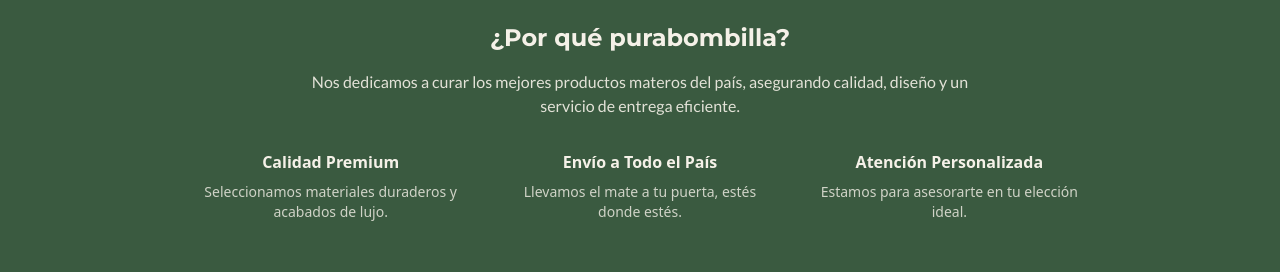
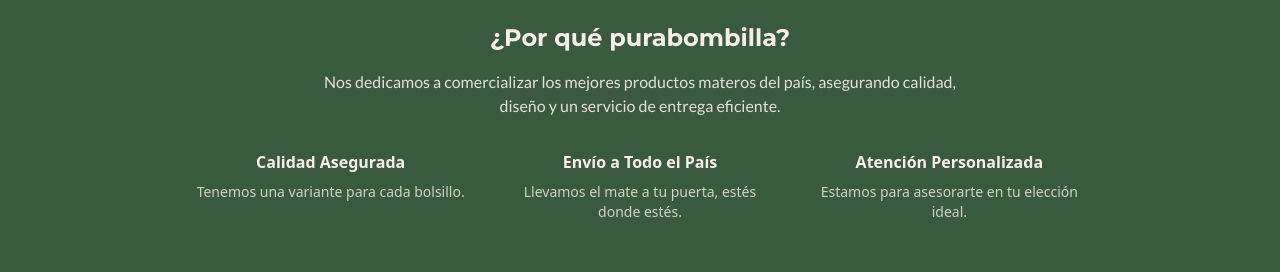
Before and after one commit to TomasFelice/purabombilla, a Next.js app: page / in a window 1280 px wide. Shown: the part 768-1040 px from the top of the page. Built offline with nearby package versions, Linux system fonts and the light colour scheme; no server answers; the database is empty.

Commit message:
fix: Cambio textos incoherentes

```diff
--- a/src/app/checkout/page.tsx
+++ b/src/app/checkout/page.tsx
@@ -189,7 +189,7 @@
                                             </div>
                                             <div className="flex-1">
                                                 <div className="font-semibold">Retiro por Local</div>
-                                                <div className="text-xs text-muted-foreground">Zona Norte / CABA</div>
+                                                <div className="text-xs text-muted-foreground">Buenos Aires, La Matanza</div>
                                             </div>
                                         </div>
                                     </div>
--- a/src/app/page.tsx
+++ b/src/app/page.tsx
@@ -90,12 +90,12 @@
           <div className="container mx-auto px-4">
             <h2 className="text-2xl font-bold mb-4 font-sans">¿Por qué purabombilla?</h2>
             <p className="max-w-2xl mx-auto text-primary-foreground/90 mb-8 font-secondary">
-              Nos dedicamos a curar los mejores productos materos del país, asegurando calidad, diseño y un servicio de entrega eficiente.
+              Nos dedicamos a comercializar los mejores productos materos del país, asegurando calidad, diseño y un servicio de entrega eficiente.
             </p>
             <div className="grid grid-cols-1 md:grid-cols-3 gap-8 max-w-4xl mx-auto text-primary-foreground/80">
               <div>
-                <div className="font-bold text-primary-foreground mb-2">Calidad Premium</div>
-                <p className="text-sm">Seleccionamos materiales duraderos y acabados de lujo.</p>
+                <div className="font-bold text-primary-foreground mb-2">Calidad Asegurada</div>
+                <p className="text-sm">Tenemos una variante para cada bolsillo.</p>
               </div>
               <div>
                 <div className="font-bold text-primary-foreground mb-2">Envío a Todo el País</div>
```
